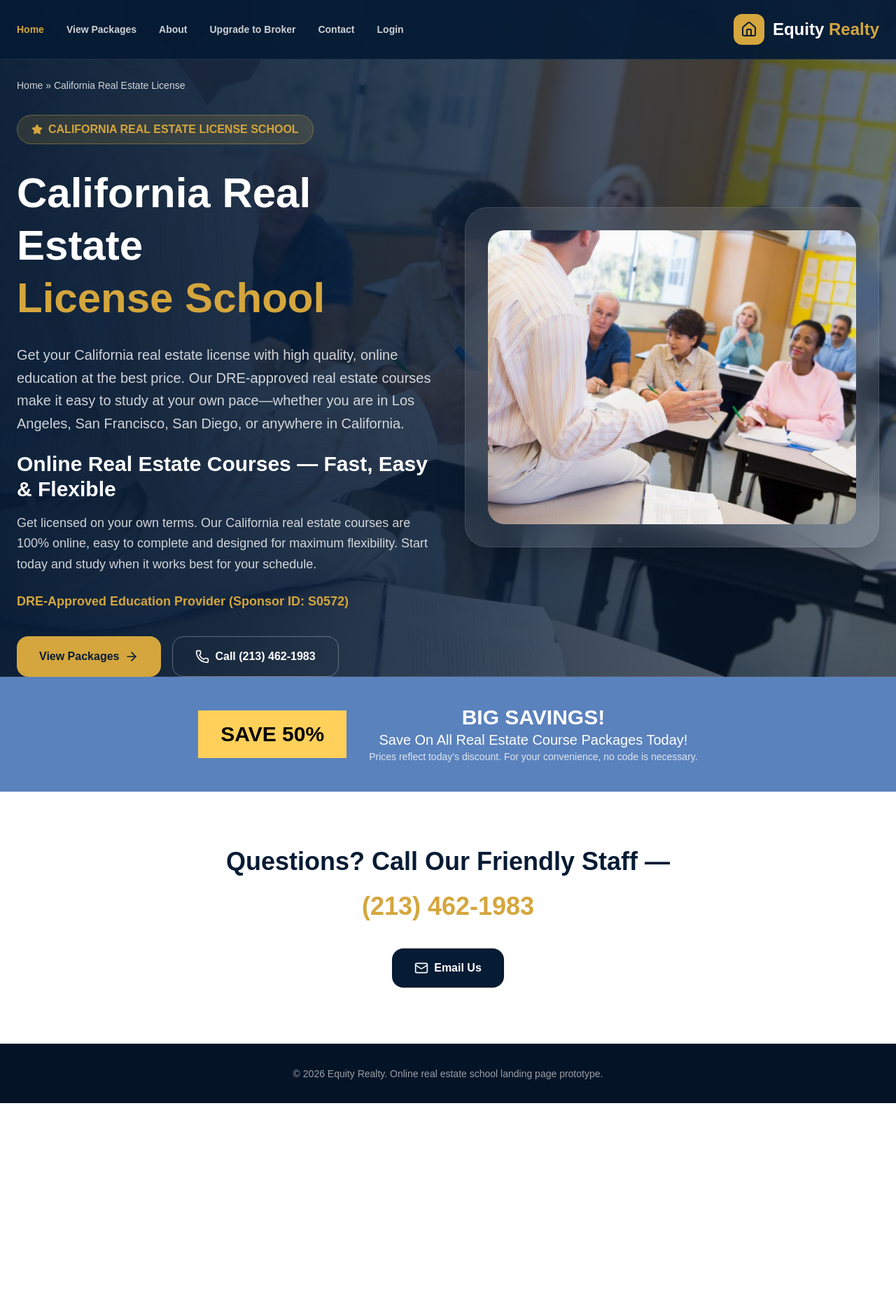
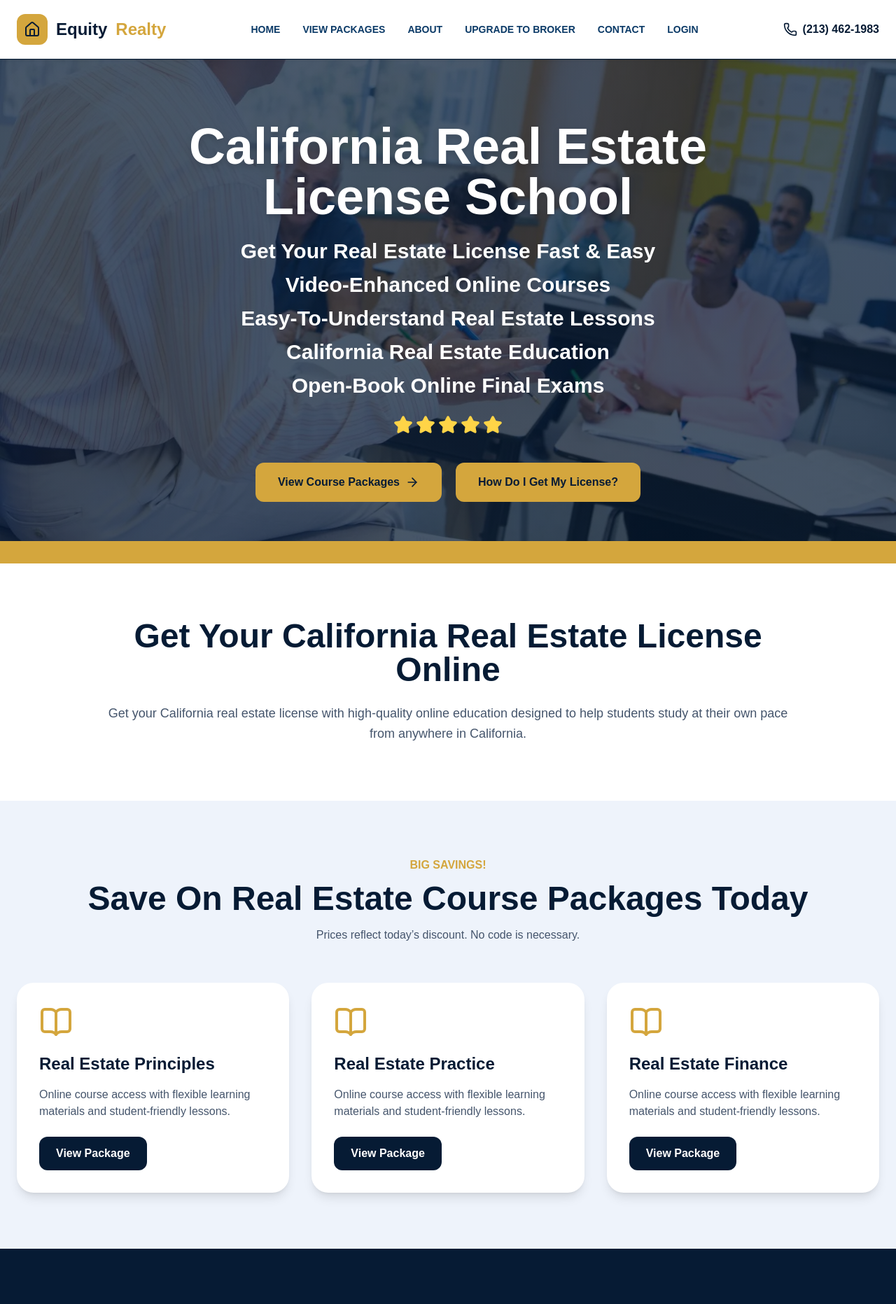
Before and after one commit to 213equity-lgtm/real-estate-school, a Next.js app: page / in a window 1280 px wide. Shown: the top 1863 px of the page at 70% size. Before the commit the page ends 1576 px from the top, so only its background shows below. Built offline with nearby package versions, Linux system fonts and the light colour scheme.

Commit message:
license solution inspired landing page

```diff
--- a/app/page.tsx
+++ b/app/page.tsx
@@ -1,127 +1,190 @@
 "use client";
 
-import { ArrowRight, Home, Mail, Phone, Star } from "lucide-react";
+import {
+  ArrowRight,
+  BookOpen,
+  CheckCircle,
+  GraduationCap,
+  Home,
+  Mail,
+  Phone,
+  Star,
+  Video,
+} from "lucide-react";
 
 export default function HomePage() {
+  const highlights = [
+    "Get Your Real Estate License Fast & Easy",
+    "Video-Enhanced Online Courses",
+    "Easy-To-Understand Real Estate Lessons",
+    "California Real Estate Education",
+    "Open-Book Online Final Exams",
+  ];
+
+  const packages = [
+    "Real Estate Principles",
+    "Real Estate Practice",
+    "Real Estate Finance",
+  ];
+
   return (
-    <main className="min-h-screen bg-[#061b34] text-white">
-      <header className="fixed top-0 left-0 right-0 z-50 bg-[#061b34]/95 border-b border-white/10">
-        <div className="max-w-7xl mx-auto px-6 py-5 flex justify-between items-center">
-          <nav className="hidden md:flex gap-8 text-sm font-bold text-white/80">
-            <a className="text-[#d4a63d]" href="#">Home</a>
-            <a href="#packages">View Packages</a>
-            <a href="#about">About</a>
-            <a href="#broker">Upgrade to Broker</a>
-            <a href="#contact">Contact</a>
-            <a href="#login">Login</a>
-          </nav>
-
-          <div className="flex items-center gap-3">
+    <main className="min-h-screen bg-white text-[#061b34]">
+      <header className="sticky top-0 z-50 bg-white border-b shadow-sm">
+        <div className="max-w-7xl mx-auto px-6 py-5 flex items-center justify-between">
+          <div className="flex items-center gap-3 font-black text-2xl">
             <div className="w-11 h-11 rounded-xl bg-[#d4a63d] flex items-center justify-center">
               <Home className="w-6 h-6 text-[#061b34]" />
             </div>
-            <div className="text-2xl font-black">
             Equity <span className="text-[#d4a63d]">Realty</span>
           </div>
-          </div>
+
+          <nav className="hidden md:flex gap-8 text-sm font-bold text-[#0b3a67]">
+            <a href="#">HOME</a>
+            <a href="#packages">VIEW PACKAGES</a>
+            <a href="#about">ABOUT</a>
+            <a href="#broker">UPGRADE TO BROKER</a>
+            <a href="#contact">CONTACT</a>
+            <a href="#login">LOGIN</a>
+          </nav>
+
+          <a
+            href="tel:2134621983"
+            className="hidden lg:flex items-center gap-2 font-black text-[#061b34]"
+          >
+            <Phone className="w-5 h-5" />
+            (213) 462-1983
+          </a>
         </div>
       </header>
 
       <section
-        className="relative min-h-screen flex items-center bg-cover bg-center"
+        className="relative min-h-[720px] flex items-center justify-center bg-cover bg-center text-white"
         style={{
           backgroundImage:
-            "linear-gradient(90deg, rgba(6,27,52,.96), rgba(6,27,52,.82), rgba(6,27,52,.55)), url('/classroom.jpg')",
+            "linear-gradient(rgba(6,27,52,.72), rgba(6,27,52,.72)), url('/classroom.jpg')",
         }}
       >
-        <div className="max-w-7xl mx-auto px-6 pt-28 grid lg:grid-cols-2 gap-12 items-center">
-          <div>
-            <div className="text-sm mb-8 text-white/80">
-              Home » California Real Estate License
+        <div className="max-w-5xl mx-auto px-6 text-center">
+          <h1 className="text-5xl md:text-7xl font-black mb-6 drop-shadow-lg">
+            California Real Estate License School
+          </h1>
+
+          <div className="space-y-3 text-2xl md:text-3xl font-bold mb-6">
+            {highlights.map((item) => (
+              <p key={item}>{item}</p>
+            ))}
           </div>
 
-            <div className="inline-flex items-center gap-2 bg-[#d4a63d]/15 border border-[#d4a63d]/40 text-[#d4a63d] px-5 py-2 rounded-full font-bold mb-8">
-              <Star className="w-4 h-4 fill-current" />
-              CALIFORNIA REAL ESTATE LICENSE SCHOOL
+          <div className="flex justify-center gap-1 text-[#ffd447] mb-10">
+            {[1, 2, 3, 4, 5].map((star) => (
+              <Star key={star} className="w-7 h-7 fill-current" />
+            ))}
           </div>
 
-            <h1 className="text-4xl md:text-6xl font-black leading-tight mb-7">
-              California Real Estate <br />
-              <span className="text-[#d4a63d]">License School</span>
-            </h1>
-
-            <p className="text-xl text-white/80 max-w-2xl leading-relaxed mb-6">
-              Get your California real estate license with high quality, online
-              education at the best price. Our DRE-approved real estate courses
-              make it easy to study at your own pace—whether you are in Los
-              Angeles, San Francisco, San Diego, or anywhere in California.
-            </p>
-
-            <h2 className="text-2xl md:text-3xl font-black mb-4">
-              Online Real Estate Courses — Fast, Easy & Flexible
-            </h2>
-
-            <p className="text-lg text-white/80 max-w-2xl leading-relaxed mb-6">
-              Get licensed on your own terms. Our California real estate courses
-              are 100% online, easy to complete and designed for maximum
-              flexibility. Start today and study when it works best for your
-              schedule.
-            </p>
-
-            <p className="text-lg text-[#d4a63d] font-bold mb-9">
-              DRE-Approved Education Provider (Sponsor ID: S0572)
-            </p>
-
-            <div className="flex flex-col sm:flex-row gap-4">
+          <div className="flex flex-col sm:flex-row justify-center gap-5">
             <a
               href="#packages"
-                className="bg-[#d4a63d] text-[#061b34] px-8 py-4 rounded-2xl font-black inline-flex items-center justify-center gap-2"
+              className="bg-[#d4a63d] text-[#061b34] px-8 py-4 rounded-xl font-black inline-flex items-center justify-center gap-2"
             >
-                View Packages <ArrowRight className="w-5 h-5" />
+              View Course Packages <ArrowRight className="w-5 h-5" />
             </a>
 
             <a
-                href="tel:2134621983"
-                className="border border-white/30 px-8 py-4 rounded-2xl font-bold inline-flex items-center justify-center gap-2"
+              href="#steps"
+              className="bg-[#d4a63d] text-[#061b34] px-8 py-4 rounded-xl font-black inline-flex items-center justify-center gap-2"
             >
-                <Phone className="w-5 h-5" />
-                Call (213) 462-1983
+              How Do I Get My License?
             </a>
           </div>
         </div>
 
-          <div className="bg-white/10 backdrop-blur-xl border border-white/10 rounded-[2rem] p-8 shadow-2xl">
-            <img
-              src="/classroom.jpg"
-              alt="Real estate class"
-              className="rounded-3xl h-[420px] w-full object-cover"
-            />
+        <div className="absolute bottom-0 left-0 right-0 h-8 bg-[#d4a63d]" />
+      </section>
+
+      <section className="py-20 bg-white text-center">
+        <div className="max-w-5xl mx-auto px-6">
+          <h2 className="text-4xl md:text-5xl font-black mb-6">
+            Get Your California Real Estate License Online
+          </h2>
+
+          <p className="text-lg text-slate-600 leading-relaxed">
+            Get your California real estate license with high-quality online
+            education designed to help students study at their own pace from
+            anywhere in California.
+          </p>
+        </div>
+      </section>
+
+      <section id="packages" className="bg-[#eef3fb] py-20">
+        <div className="max-w-7xl mx-auto px-6">
+          <div className="text-center mb-14">
+            <p className="text-[#d4a63d] font-black mb-3">BIG SAVINGS!</p>
+            <h2 className="text-4xl md:text-5xl font-black mb-4">
+              Save On Real Estate Course Packages Today
+            </h2>
+            <p className="text-slate-600">
+              Prices reflect today’s discount. No code is necessary.
+            </p>
+          </div>
+
+          <div className="grid md:grid-cols-3 gap-8">
+            {packages.map((course) => (
+              <div
+                key={course}
+                className="bg-white rounded-3xl p-8 shadow-lg hover:-translate-y-2 transition"
+              >
+                <BookOpen className="w-12 h-12 text-[#d4a63d] mb-5" />
+                <h3 className="text-2xl font-black mb-4">{course}</h3>
+                <p className="text-slate-600 mb-6">
+                  Online course access with flexible learning materials and
+                  student-friendly lessons.
+                </p>
+                <button className="bg-[#061b34] text-white px-6 py-3 rounded-xl font-black">
+                  View Package
+                </button>
+              </div>
+            ))}
           </div>
         </div>
       </section>
 
-      <section id="packages" className="bg-[#5a82bd] py-10 text-center">
-        <div className="max-w-7xl mx-auto px-6 flex flex-col md:flex-row items-center justify-center gap-8">
-          <div className="bg-[#ffd05a] text-black px-8 py-4 text-3xl font-black">
-            SAVE 50%
+      <section id="steps" className="bg-[#061b34] text-white py-20">
+        <div className="max-w-7xl mx-auto px-6 grid md:grid-cols-3 gap-8">
+          {[
+            {
+              icon: GraduationCap,
+              title: "Step 1: Complete Your Courses",
+              text: "Study online and complete your required real estate education.",
+            },
+            {
+              icon: Video,
+              title: "Step 2: Prepare for the Exam",
+              text: "Use course materials, review tools, and exam preparation resources.",
+            },
+            {
+              icon: CheckCircle,
+              title: "Step 3: Start Your Career",
+              text: "After passing the state exam, begin your real estate career.",
+            },
+          ].map((item) => {
+            const Icon = item.icon;
+            return (
+              <div
+                key={item.title}
+                className="bg-white/10 border border-white/10 rounded-3xl p-8"
+              >
+                <Icon className="w-12 h-12 text-[#d4a63d] mb-5" />
+                <h3 className="text-2xl font-black mb-4">{item.title}</h3>
+                <p className="text-white/70">{item.text}</p>
               </div>
-
-          <div>
-            <h2 className="text-3xl font-black">BIG SAVINGS!</h2>
-            <p className="text-xl">
-              Save On All Real Estate Course Packages Today!
-            </p>
-            <p className="text-sm text-white/80">
-              Prices reflect today’s discount. For your convenience, no code is
-              necessary.
-            </p>
-          </div>
+            );
+          })}
         </div>
       </section>
 
-      <section id="contact" className="bg-white text-[#061b34] py-20 text-center">
-        <h2 className="text-3xl md:text-4xl font-black mb-6">
-          Questions? Call Our Friendly Staff —
+      <section id="contact" className="bg-white py-20 text-center">
+        <h2 className="text-4xl font-black mb-6">
+          Questions? Call Our Friendly Staff
         </h2>
 
         <a
@@ -142,7 +205,7 @@ export default function HomePage() {
         </div>
       </section>
 
-      <footer className="bg-[#041326] border-t border-white/10 py-8 text-center text-white/60 text-sm">
+      <footer className="bg-[#041326] text-white/60 py-8 text-center text-sm">
         © 2026 Equity Realty. Online real estate school landing page prototype.
       </footer>
     </main>
```
Lines whose indentation alone changed are shown as unchanged.
